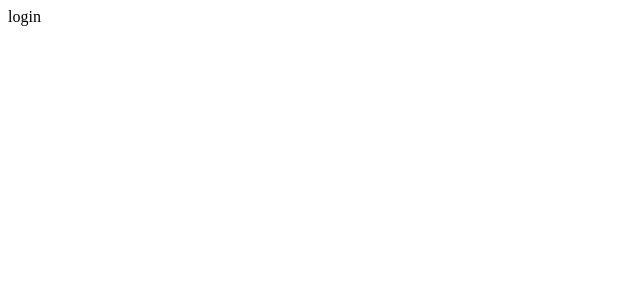
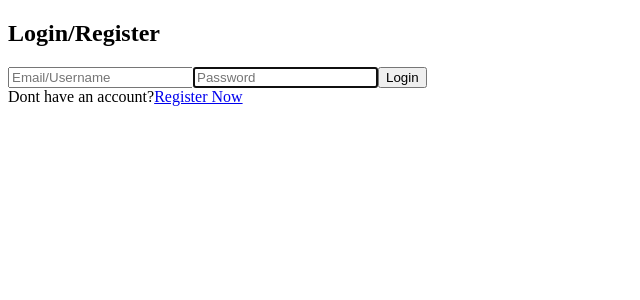
Before and after one commit to datorman/node-chat-app, a React (Create React App) app in the folder client/: page / in a window 1280 px wide. Shown: the top 300 px of the page, without its empty margins (0-640 px from the left). Built offline with nearby package versions, Linux system fonts and the light colour scheme.

Commit message:
Register submit through react

```diff
--- a/client/package.json
+++ b/client/package.json
@@ -3,8 +3,12 @@
   "version": "0.1.0",
   "private": true,
   "dependencies": {
+    "axios": "^0.18.0",
+    "history": "^4.9.0",
+    "http-proxy-middleware": "^0.19.1",
     "react": "^16.8.5",
     "react-dom": "^16.8.5",
+    "react-router-dom": "^5.0.0",
     "react-scripts": "2.1.8"
   },
   "scripts": {
--- a/client/src/components/App.js
+++ b/client/src/components/App.js
@@ -1,12 +1,19 @@
 import React, { Component } from 'react';
+import {Router, Route,Switch} from 'react-router-dom';
+import { createBrowserHistory } from 'history';
+import Auth from './auth/Auth';
+import Chat from './chat/Chat';
 
-import Auth from './auth/Auth';
+export const history = createBrowserHistory();
 
 class App extends Component {
   render() {
     return (
       <div className="App">
-          <Auth />
+        <Router history={history}>
+          <Route exact path="/" component={Auth} />
+          <Route exact path="/chat" component={Chat} />
+        </Router>
       </div>
     );
   }
--- a/client/src/components/auth/Auth.js
+++ b/client/src/components/auth/Auth.js
@@ -12,15 +12,21 @@ class Auth extends Component{
         };
     }
     renderContent(){
+
         if(this.state.login){
-            return <Login />
+            return <Login history={this.props.history} onSubmit={this.onSubmit} toggleState={this.toggleLoginState}/>
         } else {
-            return <Register />
+            return <Register history={this.props.history} onSubmit={this.onSubmit} toggleState={this.toggleLoginState}/>
         }
+    }
+    toggleLoginState = (e)=>{
+        e.preventDefault();
+        this.setState({login:!this.state.login});
     }
     render() {
         return(
             <div>
+                <h2>Login/Register</h2>
                 {this.renderContent()}
             </div>
             )
--- a/client/src/components/auth/Login.js
+++ b/client/src/components/auth/Login.js
@@ -1,19 +1,48 @@
 import React, {Component} from 'react';
+import {Link} from 'react-router-dom';
 
 class Auth extends Component{
     constructor(props){
         super(props);
         this.state = {
-
+            isLoading:false,
+            username: '',
+            password: ''
         };
-    }
-    renderContent(){
-        return 'login'
-    }
+    };
+    onUsernameChange = (e) => {
+        const username = e.target.value;
+        this.setState(() => ({username}));
+    };
+    onPasswordChange = (e) => {
+        const password = e.target.value;
+        this.setState(() => ({password}));
+    };
+    onSubmit = (e) => {
+        e.preventDefault();
+        this.props.history.push('/chat');
+    };
     render() {
         return(
             <div>
-                {this.renderContent()}
+                <form  onSubmit = {this.onSubmit}>
+                    <input
+                        type="text"
+                        placeholder="Email/Username"
+                        autoFocus
+                        value = {this.state.username}
+                        onChange = {this.onUsernameChange}
+                    />
+                    <input
+                        type="password"
+                        placeholder="Password"
+                        autoFocus
+                        value = {this.state.password}
+                        onChange = {this.onPasswordChange}
+                    />
+                    <button className="button">Login</button>
+                </form>
+                <span>Dont have an account?<Link to=" " onClick={this.props.toggleState}>Register Now</Link></span>
             </div>
             )
     }
--- a/client/src/components/auth/Register.js
+++ b/client/src/components/auth/Register.js
@@ -1,19 +1,92 @@
 import React, {Component} from 'react';
+import {Link} from 'react-router-dom';
+import axios from 'axios';
 
 class Auth extends Component{
     constructor(props){
         super(props);
         this.state = {
-
+            isLoading:false,
+            username: '',
+            password: '',
+            verifyPassword:'',
+            email:'',
+            error:false
         };
     }
-    renderContent(){
-        return 'register'
+    onUsernameChange = (e) => {
+        const username = e.target.value;
+        this.setState(() => ({username}));
+    }
+    onEmailChange = (e) => {
+        const email = e.target.value;
+        this.setState(() => ({email}));
+    }
+    onPasswordChange = (e) => {
+        const password = e.target.value;
+        this.setState(() => ({password}));
+    }
+    onVerifyPasswordChange = (e) => {
+        const verifyPassword = e.target.value;
+        if(verifyPassword !== this.state.password){
+            this.setState(() => ({verifyPassword}));
+        } else {
+            this.setState(() => ({verifyPassword,error:true}));
+        }
+    }
+    onSubmit = (e) => {
+        e.preventDefault();
+        if(!this.state.error){
+            axios.post('/api/users/create',{params:{
+                name:this.state.username,
+                email:this.state.email,
+                password:this.state.password
+            }}).then((res) => {
+                this.props.history.push('/chat');
+            },(err) => {
+                this.setState({
+                    isLoading:false,
+                    error: true
+                })
+            });
+        }
+
     }
     render() {
         return(
             <div>
-                {this.renderContent()}
+                <form onSubmit={this.onSubmit}>
+                    <input
+                        type="text"
+                        placeholder="Username"
+                        autoFocus
+                        value = {this.state.username}
+                        onChange = {this.onUsernameChange}
+                    />
+                    <input
+                        type="text"
+                        placeholder="Email"
+                        autoFocus
+                        value = {this.state.email}
+                        onChange = {this.onEmailChange}
+                    />
+                    <input
+                        type="password"
+                        placeholder="Password"
+                        autoFocus
+                        value = {this.state.password}
+                        onChange = {this.onPasswordChange}
+                    />
+                    <input
+                        type="password"
+                        placeholder="Confirm Password"
+                        autoFocus
+                        value = {this.state.verifyPassword}
+                        onChange = {this.onVerifyPasswordChange}
+                    />
+                    <button className="button">Register</button>
+                </form>
+                <span>Have an account?<Link to=" " onClick={this.props.toggleState}>Login Here</Link></span>
             </div>
             )
     }
--- /dev/null
+++ b/client/src/components/chat/Chat.js
@@ -0,0 +1,16 @@
+import React, { Component } from 'react';
+import { createBrowserHistory } from 'history';
+
+export const history = createBrowserHistory();
+
+class Chat extends Component {
+  render() {
+    return (
+      <div className="ChatApp">
+        sdadasd
+      </div>
+    );
+  }
+}
+
+export default Chat;
--- /dev/null
+++ b/client/src/setupProxy.js
@@ -0,0 +1,5 @@
+const proxy = require('http-proxy-middleware');
+
+module.exports = function(app) {
+    app.use(proxy('/api', { target: 'http://localhost:5000' }));
+};
```
Also changed, not shown: client/src/index.js (line endings or trailing spaces), 2 other files (tests, documents, lock files or other folders).
